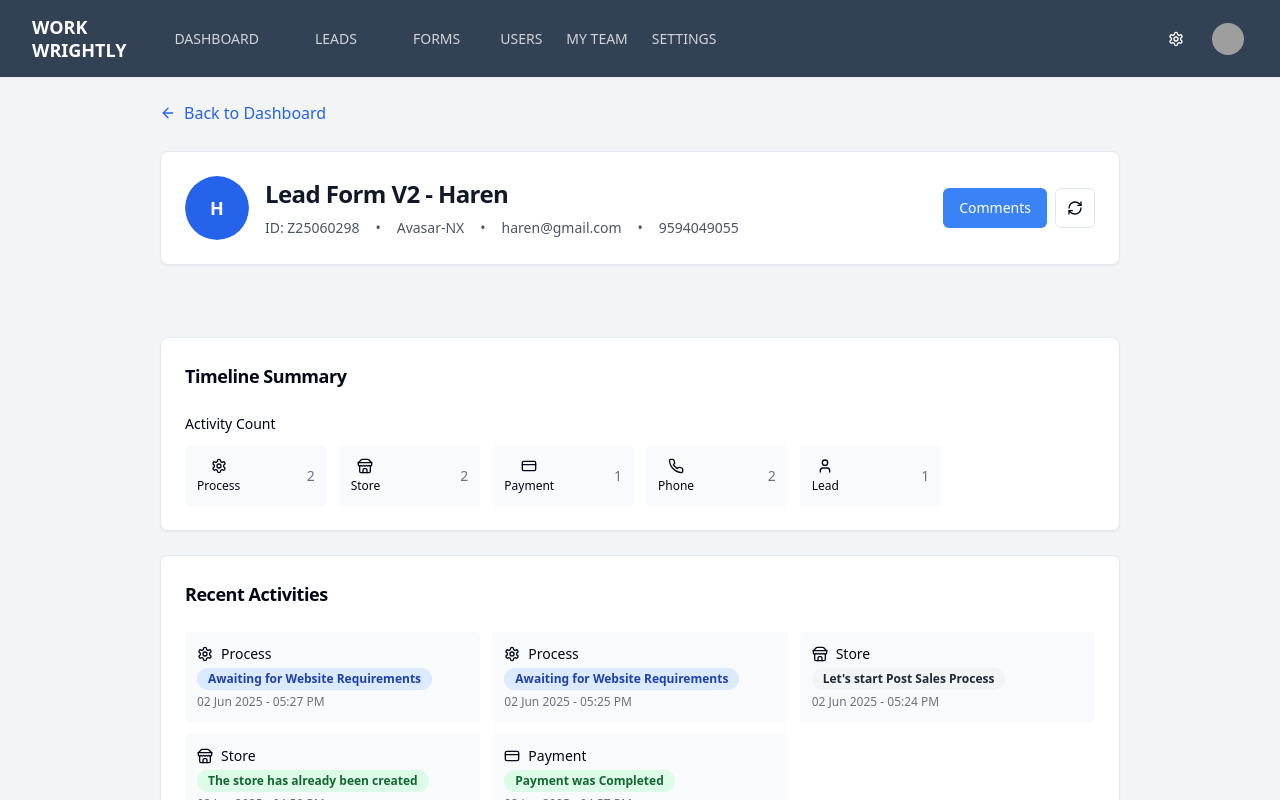
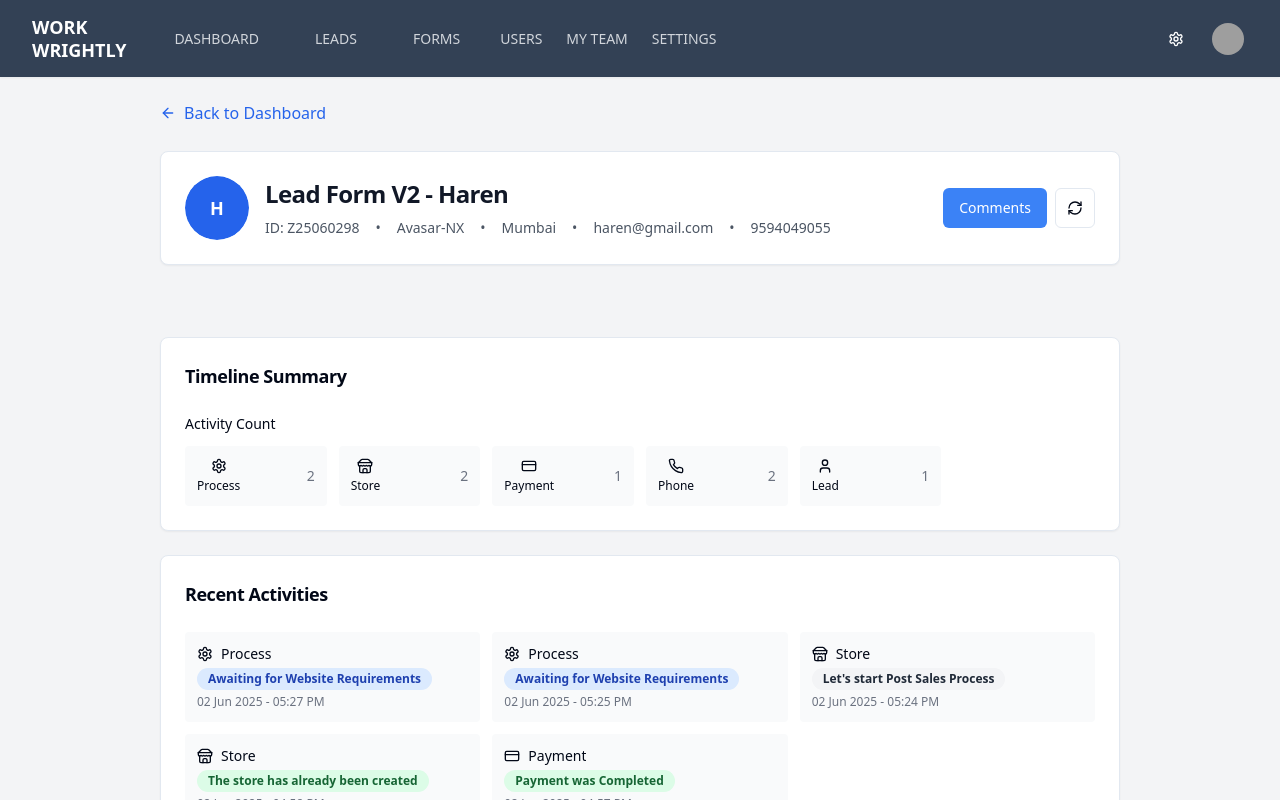
Before and after one commit to krishnan-naranapatty/Work-Wrightly-New-UX, a React (Vite) app: page /lead/1 in a window 1280 px wide. Built offline with nearby package versions, Linux system fonts and the light colour scheme; grey boxes are pictures that could not be loaded.

Commit message:
Add city to lead header
Added the city to the lead header in the detail page. Edited `src/components/LeadHeader.tsx` and updated the mock lead data in `src/pages/LeadDetails.tsx`.

```diff
--- a/src/components/LeadHeader.tsx
+++ b/src/components/LeadHeader.tsx
@@ -10,6 +10,7 @@ interface Lead {
   company: string;
   email: string;
   phone: string;
+  city: string;
   status: string;
   stage: string;
   source: string;
@@ -45,6 +46,8 @@ const LeadHeader = ({ lead }: LeadHeaderProps) => {
                 <span className="hidden sm:inline">•</span>
                 <span>{lead.company}</span>
                 <span className="hidden sm:inline">•</span>
+                <span>{lead.city}</span>
+                <span className="hidden sm:inline">•</span>
                 <span className="break-all">{lead.email}</span>
                 <span className="hidden sm:inline">•</span>
                 <span>{lead.phone}</span>
--- a/src/pages/LeadDetails.tsx
+++ b/src/pages/LeadDetails.tsx
@@ -1,4 +1,3 @@
-
 import { useParams, Link } from "react-router-dom";
 import { ArrowLeft } from "lucide-react";
 import Header from "@/components/Header";
@@ -16,6 +15,7 @@ const LeadDetails = () => {
     company: "Avasar-NX",
     email: "haren@gmail.com",
     phone: "9594049055",
+    city: "Mumbai",
     status: "In Progress",
     stage: "Post Sales Process",
     source: "New Opportunity",
```
